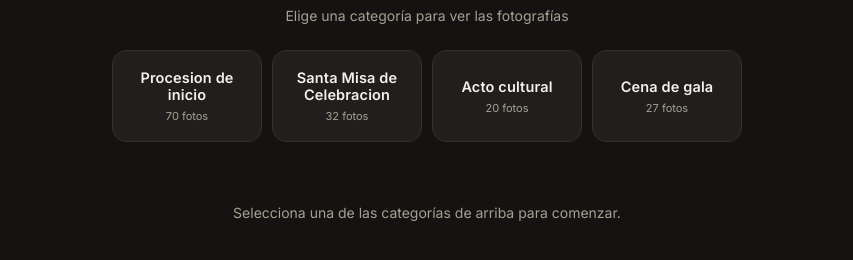
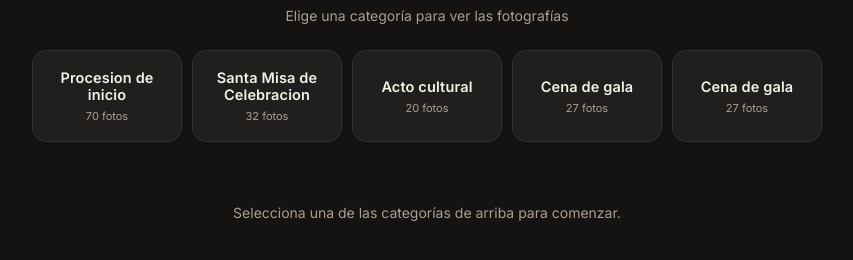
Before and after one commit to karlamarroquin-ux/celebcentenario, a plain HTML site: page index.html in a window 1280 px wide. Shown: the part 106-366 px from the top of the page, without its empty margins (213-1066 px from the left). Drawn offline with nearby package versions, Linux system fonts and the light colour scheme.

Commit message:
Update index.html

```diff
--- a/index.html
+++ b/index.html
@@ -356,7 +356,8 @@
     { id: 'fotosproc',     icon: '📷',  label: 'Procesion de inicio',     folder: 'fotosproc',     count: 70, ext: 'jpg' },
     { id: 'fotosmisa',     icon: '🏞️', label: 'Santa Misa de Celebracion',     folder: 'fotosmisa',     count: 32, ext: 'jpg' },
     { id: 'fotosacto',      icon: '🎉',  label: 'Acto cultural',      folder: 'fotosacto',      count: 20, ext: 'jpg' },
-    { id: 'fotoscena',     icon: '📦',  label: 'Cena de gala',     folder: 'fotoscena',     count: 27, ext: 'jpg' }
+    { id: 'fotoscena',     icon: '📦',  label: 'Cena de gala',     folder: 'fotoscena',     count: 27, ext: 'jpg' },
+    { id: 'acto',     icon: '📦',  label: 'Cena de gala',     folder: 'acto',     count: 27, ext: 'jpg' }
   ];
 
   // Construye automáticamente la lista de imágenes de cada categoría
```
